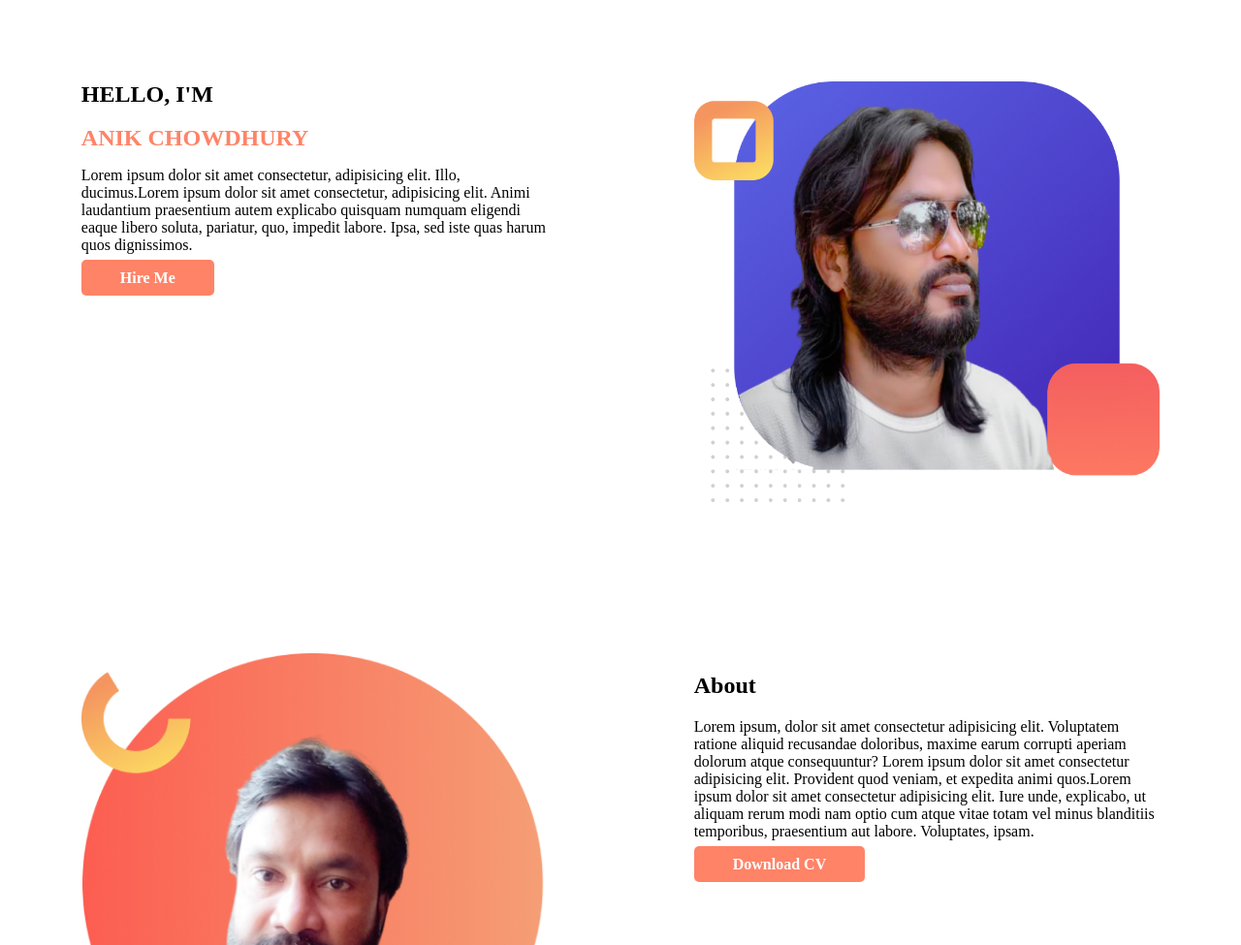
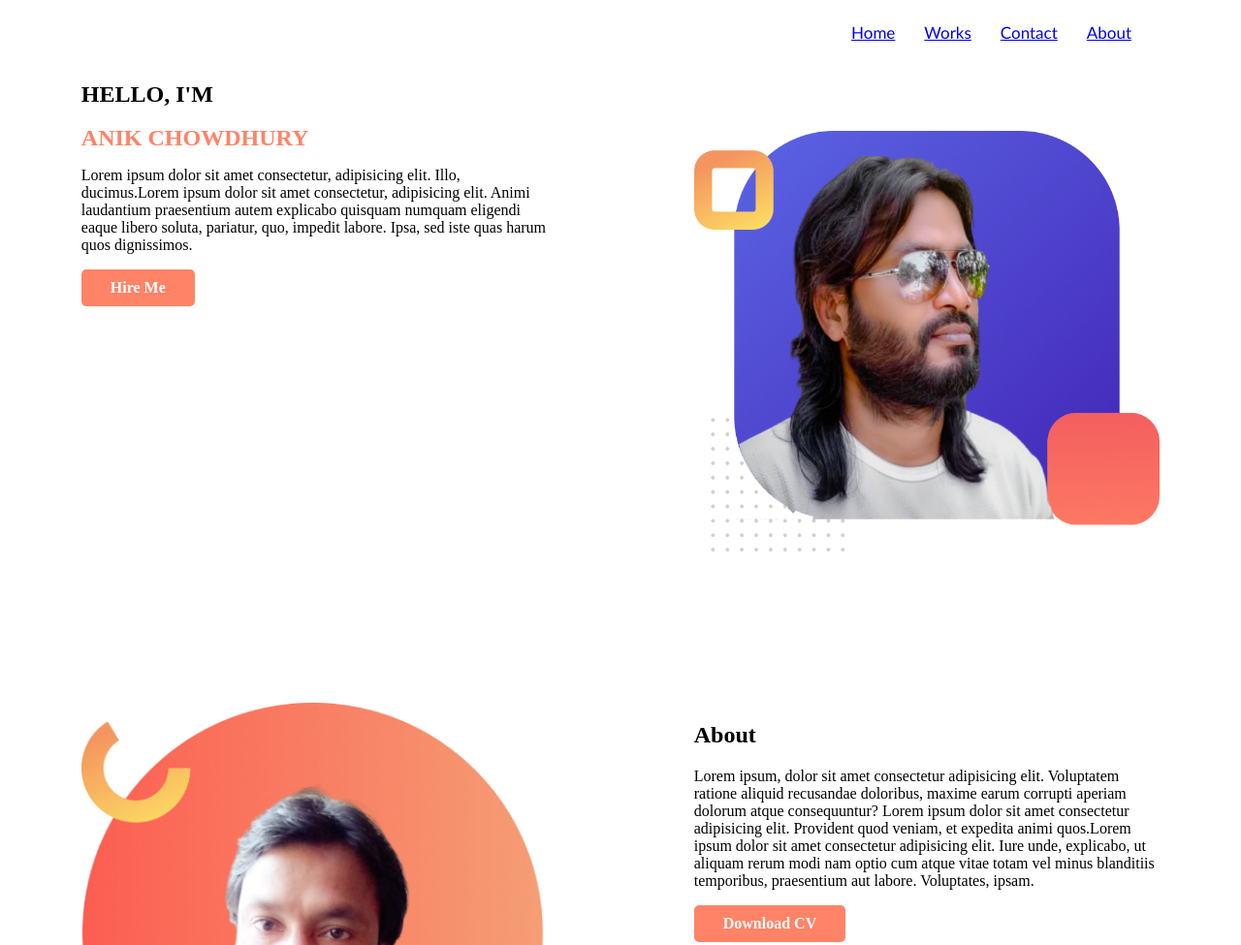
Before and after one commit to Chowdhury-Anik/assainment1, a plain HTML site: page index.html in a window 1280 px wide. Shown: the top 975 px of the page at 97% size. Drawn offline with Linux system fonts and the light colour scheme.

Commit message:
adding nav menu

```diff
--- a/index.html
+++ b/index.html
@@ -8,6 +8,12 @@
 </head>
 
 <body>
+    <div class="topnav">
+        <a class="active" href="#home">Home</a>
+        <a href="#Works">Works</a>
+        <a href="#contact">Contact</a>
+        <a href="#about">About</a>
+      </div>
     <section>
         <div class="half-width">
             <h1 class="introducing">Hello, I'm</h1><br>
--- a/style.css
+++ b/style.css
@@ -1,3 +1,16 @@
+.topnav {
+    overflow:hidden;
+    float:right;
+    font-family:'Trebuchet MS', 'Lucida Sans Unicode', 'Lucida Grande', 'Lucida Sans', Arial, sans-serif;
+    text-decoration:none;
+    padding:0px 90px;
+  }
+  .topnav a{
+    float:left;
+    padding: 15px 15px;
+    font-size: 17px;
+
+}
 section{
     width:100%;
     height:500px;
@@ -23,17 +36,15 @@ section{
 
 }
 
-.second-image{
-
-
-}
 .link-button{
     text-decoration: none;
     color:white;
     border-radius:5px;
     background-color: #ff8367;
     font-weight: 800;
-    padding:10px 40px;
+    padding:10px 30px;
+    position: absolute;
+
 }
 
 .latest-work-section{
```
